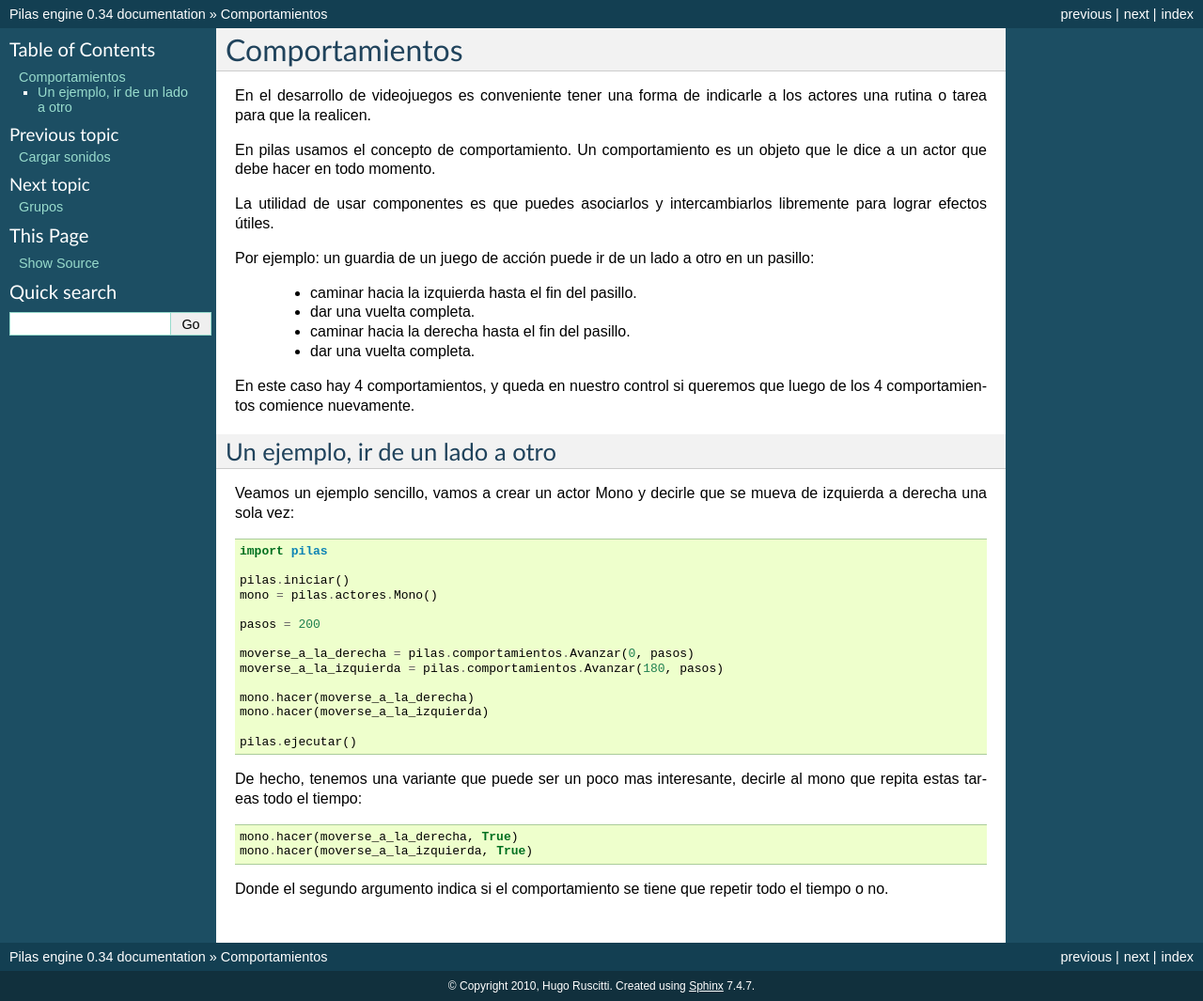
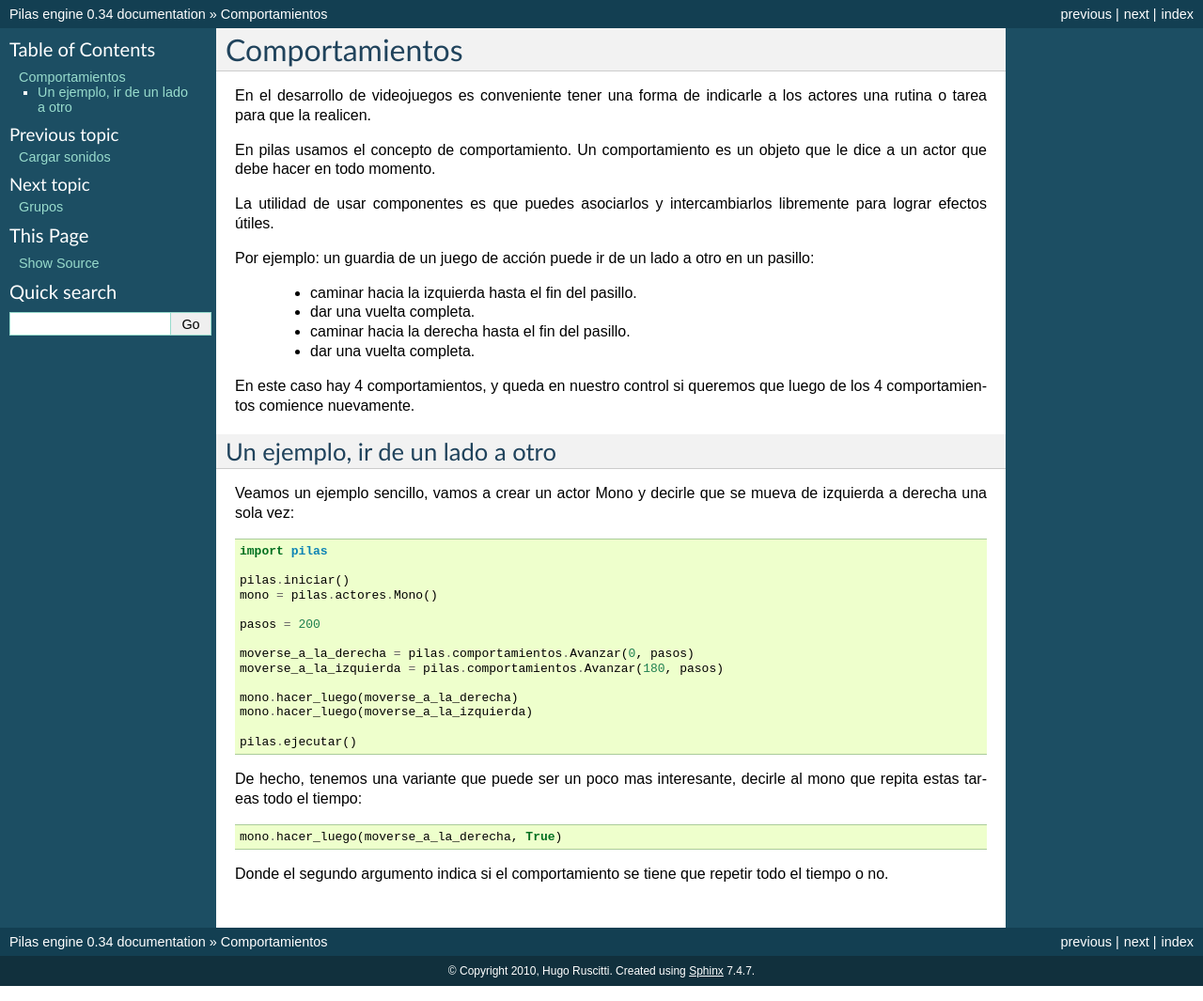
Before and after one commit to hugoruscitti/pilas-docs, a Sphinx documentation site: the page built from source/comportamientos.rst, in a window 1280 px wide. Shown: the whole page at 94% size. Built offline with Sphinx 7.4.7, drawn with Linux system fonts in a browser that asks for light colours.

```diff
--- a/source/comportamientos.rst
+++ b/source/comportamientos.rst
@@ -45,8 +45,8 @@
     moverse_a_la_derecha = pilas.comportamientos.Avanzar(0, pasos)
     moverse_a_la_izquierda = pilas.comportamientos.Avanzar(180, pasos)
 
-    mono.hacer(moverse_a_la_derecha)
-    mono.hacer(moverse_a_la_izquierda)
+    mono.hacer_luego(moverse_a_la_derecha)
+    mono.hacer_luego(moverse_a_la_izquierda)
 
     pilas.ejecutar()
 
@@ -56,8 +56,7 @@
 
 .. code-block:: python
 
-    mono.hacer(moverse_a_la_derecha, True)
-    mono.hacer(moverse_a_la_izquierda, True)
+    mono.hacer_luego(moverse_a_la_derecha, True)
 
 Donde el segundo argumento indica si el comportamiento
 se tiene que repetir todo el tiempo o no.
```
